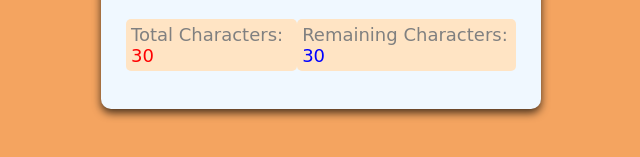
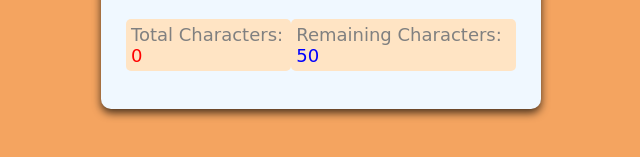
Before and after one commit to The-doubtless-coder/Real-Time-Character-counter, a plain HTML site: page index.html in a window 1280 px wide. Shown: the part 441-598 px from the top of the page, 319-959 px from the left. Drawn offline with Linux system fonts and the light colour scheme.

Commit message:
adding the initial counter functionality

```diff
--- a/index.html
+++ b/index.html
@@ -19,11 +19,11 @@
       <div class="counter-container">
         <p>
           Total Characters:
-          <span class="total-counter" id="total-counter">30</span>
+          <span class="total-counter" id="total-counter">50</span>
         </p>
         <p>
           Remaining Characters:
-          <span class="remaining-counter" id="remaining-counter">30</span>
+          <span class="remaining-counter" id="remaining-counter">50</span>
         </p>
       </div>
     </div>
--- a/js/index.js
+++ b/js/index.js
@@ -7,8 +7,11 @@ textAreaEl.addEventListener("keyup", () => {
   updateCounter();
 });
 
+updateCounter();
+
 function updateCounter() {
   totalCharEl.innerText = textAreaEl.value.length;
 
-  remainingCharEl.innerText = 50 - textAreaEl.value.length;
+  remainingCharEl.innerText =
+    textAreaEl.getAttribute("maxlength") - textAreaEl.value.length;
 }
```
